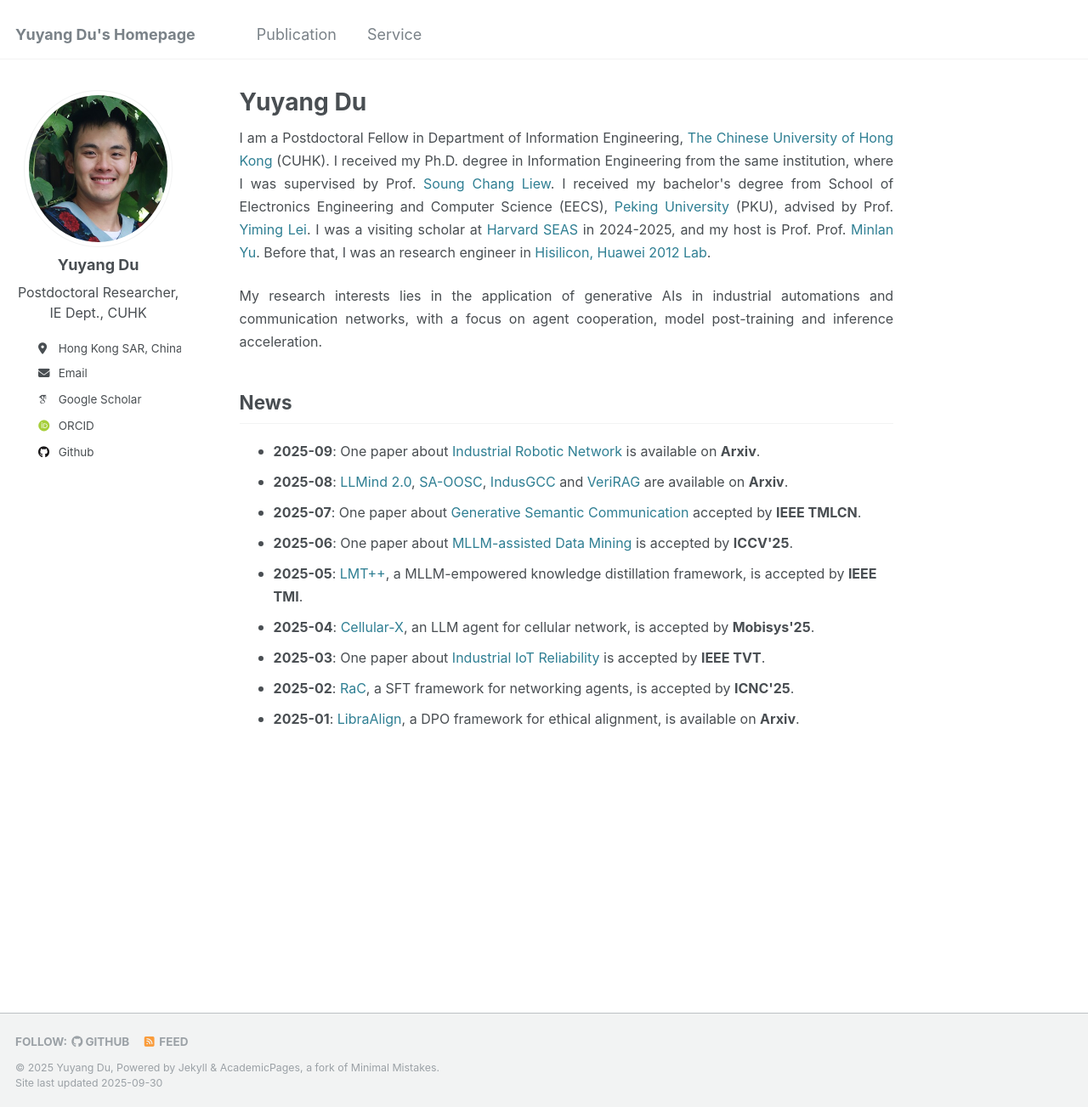
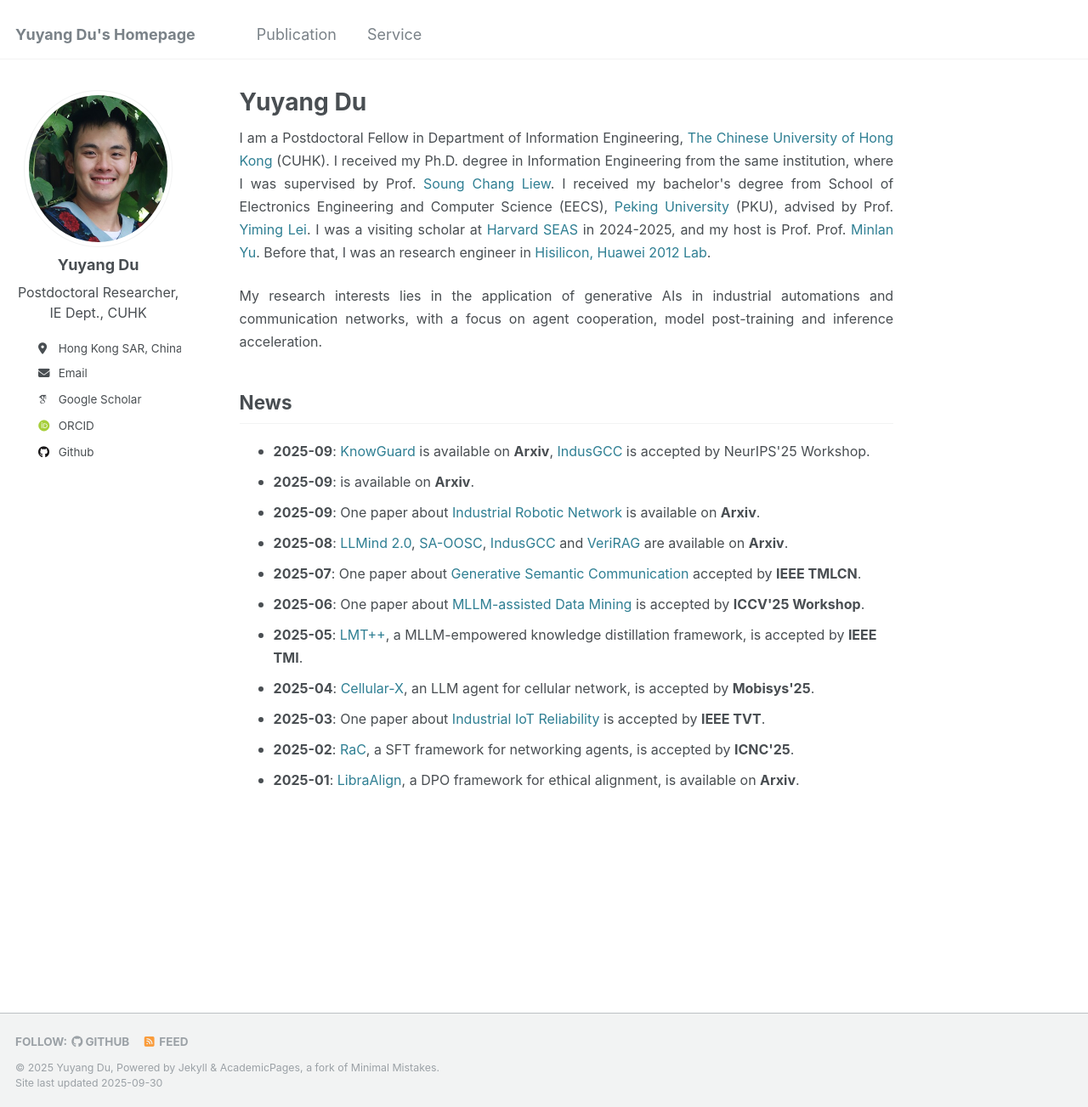
Before and after one commit to yuyangdu01/yuyangdu01.github.io, a Jekyll site: the page built from _pages/about.md, in a window 1280 px wide and 1303 px high. Shown: the whole window at 85% size. Built offline with Jekyll 4.4.1, drawn with Linux system fonts in a browser that asks for light colours; some web fonts are replaced.

Commit message:
Update about.md

```diff
--- a/_pages/about.md
+++ b/_pages/about.md
@@ -19,10 +19,12 @@ a {
 
 News <font size=3></font>
 ------
+* <font size=3><b>2025-09</b>: <a href="https://arxiv.org/abs/2509.24816">KnowGuard</a> is available on <b>Arxiv</b>, <a href="https://arxiv.org/abs/2509.01199"> IndusGCC</a> is accepted by NeurIPS'25 Workshop.</font>
+* <font size=3><b>2025-09</b>: <a href="https://arxiv.org/abs/2509.24816"></a> is available on <b>Arxiv</b>.</font>
 * <font size=3><b>2025-09</b>: One paper about <a href="https://arxiv.org/abs/2509.06119">Industrial Robotic Network</a> is available on <b>Arxiv</b>.</font>
 * <font size=3><b>2025-08</b>: <a href="https://arxiv.org/abs/2508.13920"> LLMind 2.0</a>, <a href="https://arxiv.org/abs/2509.07436"> SA-OOSC</a>, <a href="https://arxiv.org/abs/2509.01199"> IndusGCC</a> and <a href="https://arxiv.org/abs/2507.15664"> VeriRAG</a> are available on <b>Arxiv</b>.</font>
 * <font size=3><b>2025-07</b>: One paper about <a href="https://ieeexplore.ieee.org/document/11113346/">Generative Semantic Communication</a> accepted by <b>IEEE TMLCN</b>.</font>
-* <font size=3><b>2025-06</b>: One paper about <a href="https://openreview.net/forum?id=H57HtksYpC">MLLM-assisted Data Mining</a> is accepted by <b>ICCV'25</b>.</font>
+* <font size=3><b>2025-06</b>: One paper about <a href="https://openreview.net/forum?id=H57HtksYpC">MLLM-assisted Data Mining</a> is accepted by <b>ICCV'25 Workshop</b>.</font>
 * <font size=3><b>2025-05</b>: <a href="https://ieeexplore.ieee.org/document/11045720">LMT++</a>, a MLLM-empowered knowledge distillation framework, is accepted by <b>IEEE TMI</b>.</font>
 * <font size=3><b>2025-04</b>: <a href="https://arxiv.org/abs/2504.13190">Cellular-X</a>, an LLM agent for cellular network, is accepted by <b>Mobisys'25</b>.</font>
 * <font size=3><b>2025-03</b>: One paper about <a href="https://ieeexplore.ieee.org/document/10902223">Industrial IoT Reliability</a> is accepted by <b>IEEE TVT</b>.</font>
```
